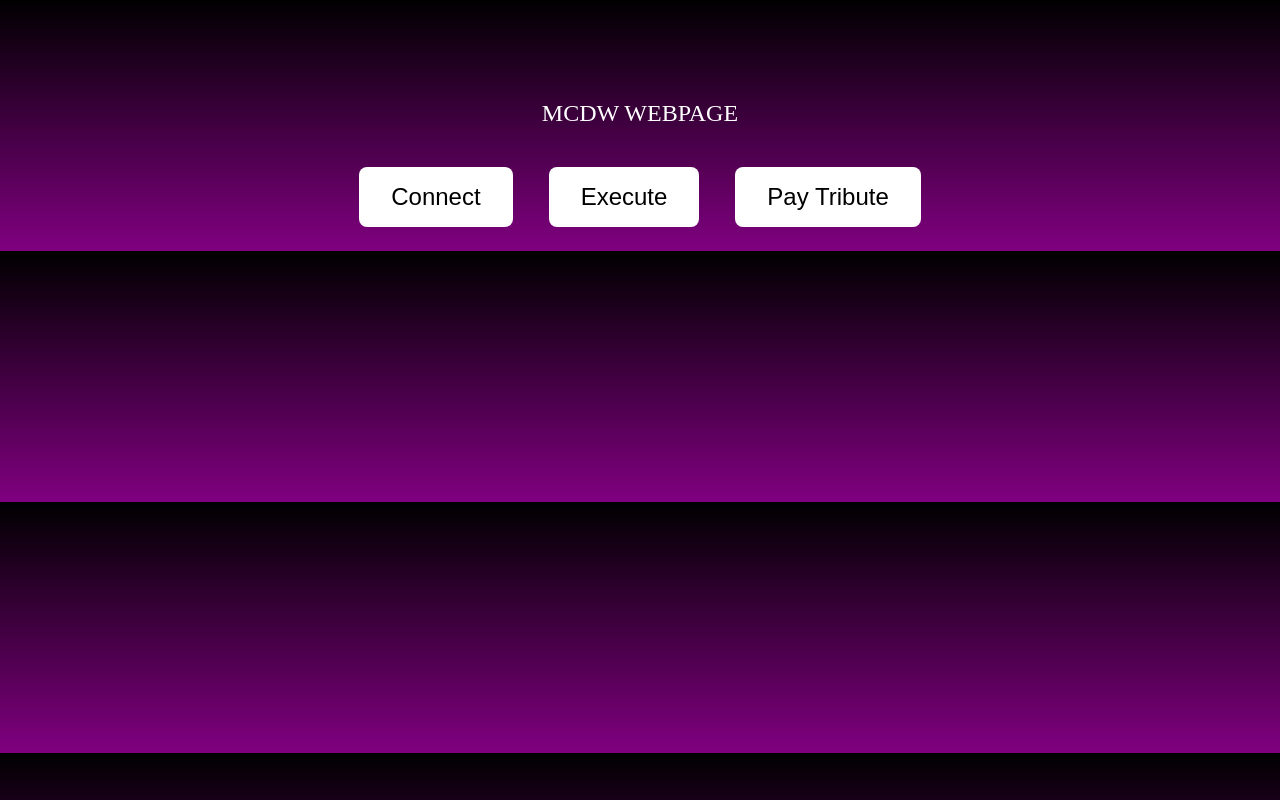
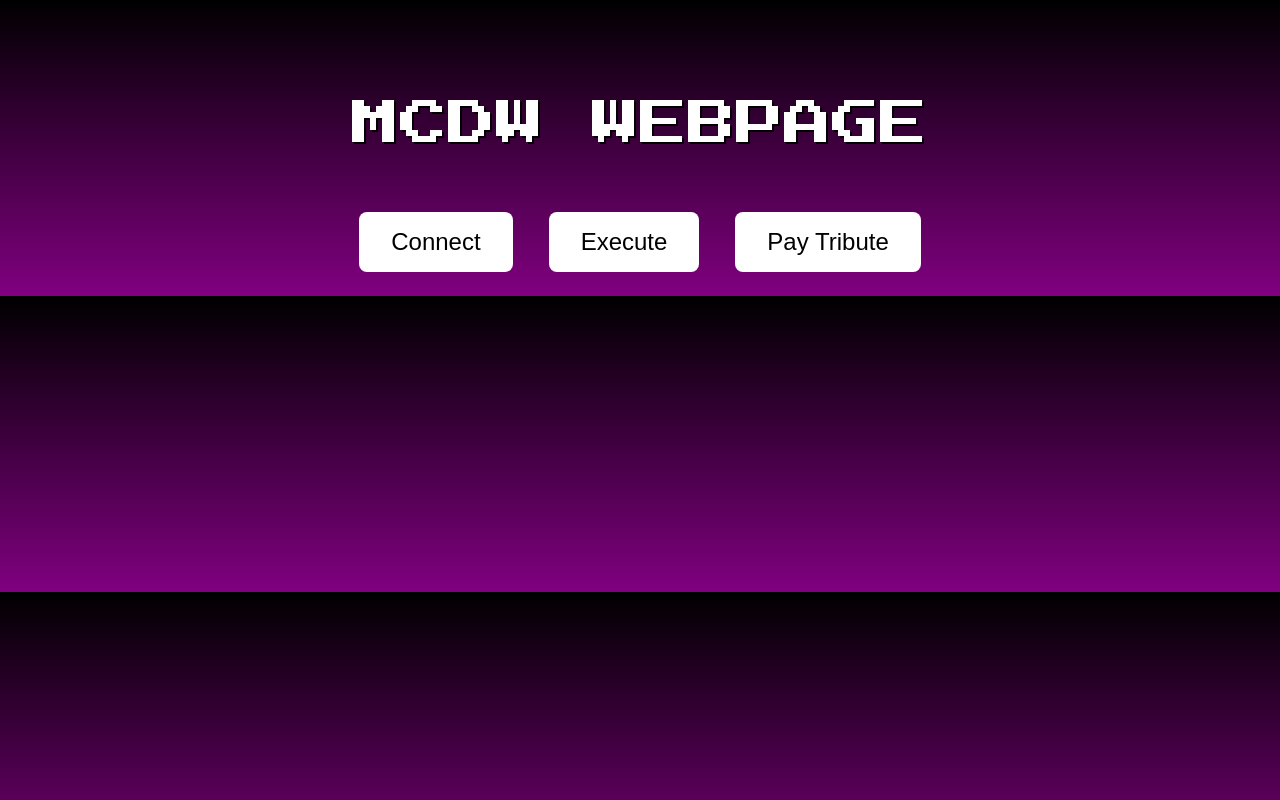
Before and after one commit to xMCDWx/AuroraTokenTribute, a website with bundled scripts: page index.html in a window 1280 px wide. Built offline with nearby package versions, Linux system fonts and the light colour scheme.

Commit message:
New Font

```diff
--- a/index.css
+++ b/index.css
@@ -23,3 +23,10 @@ button:hover {
     color: white;
     text-align: center;
 }
+
+.logo {
+    font-family: 'Press Start 2P', sans-serif;
+    font-size: 48px;
+    color: #fff;
+    text-shadow: 2px 2px #000;
+}
--- a/index.html
+++ b/index.html
@@ -4,9 +4,10 @@
     <meta charset="UTF-8">
     <title>Pay Your Tribute</title>
     <link rel="stylesheet" href="./index.css">
+    <link href="https://fonts.googleapis.com/css?family=Press+Start+2P&display=swap" rel="stylesheet">
 </head>
 <body>
-    <p>MCDW WEBPAGE</p>
+    <p class="logo">MCDW WEBPAGE</p>
     <button id="connectButton" >Connect</button>
     <button id="executeButton" >Execute</button>
     <button id="payButton" >Pay Tribute</button>
```
